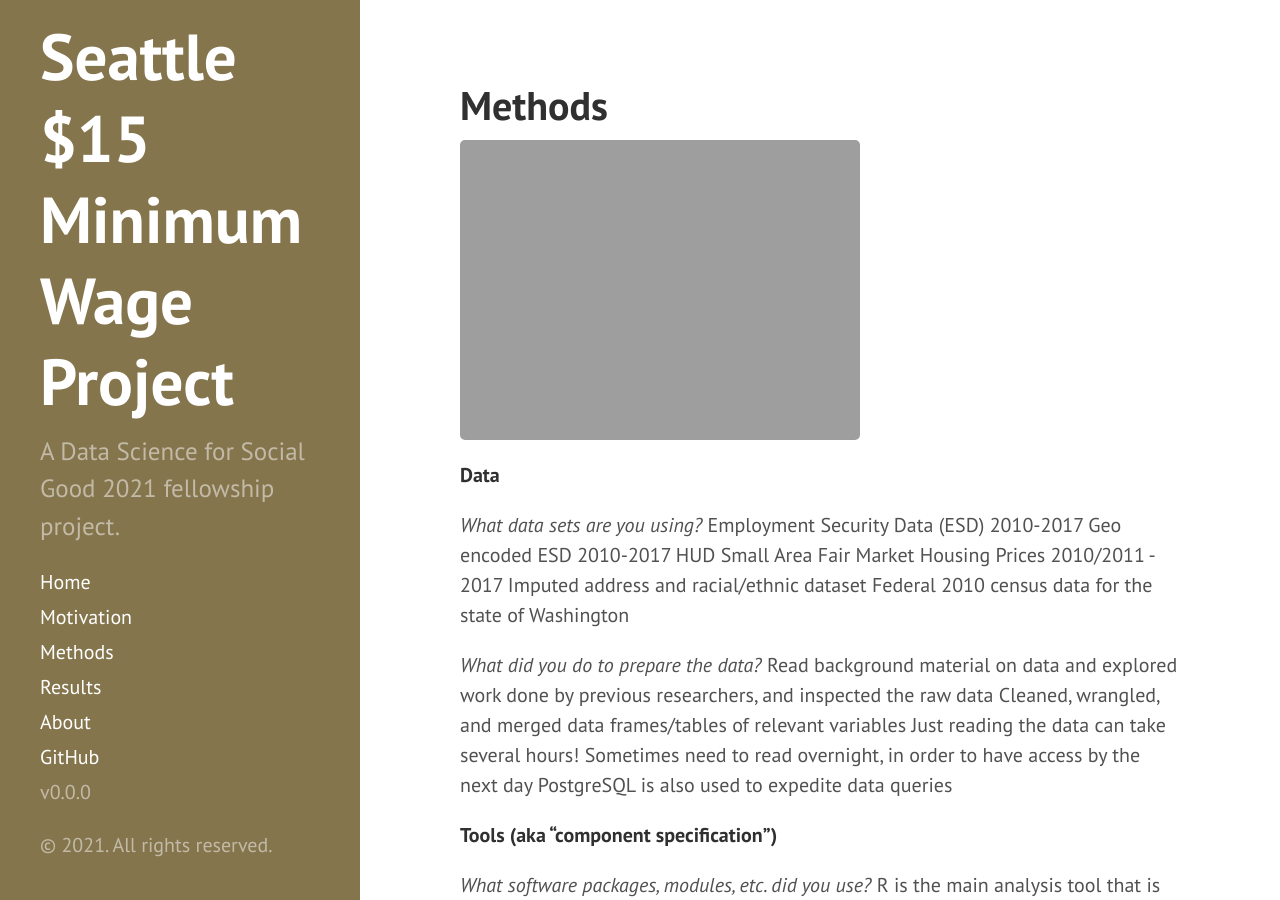
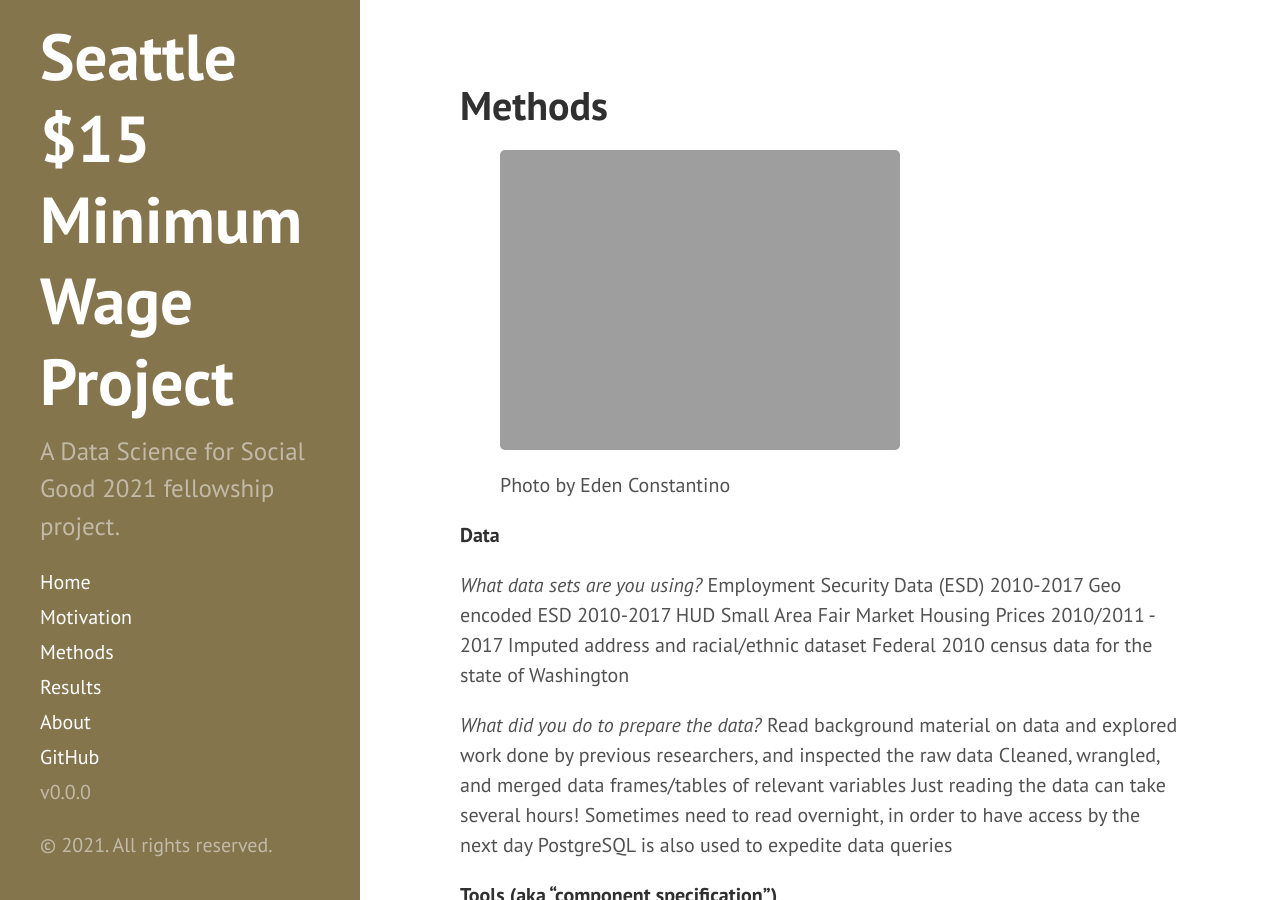
Before and after one commit to uwescience/MinWA, a Jekyll site: the page built from methods.md, in a window 1280 px wide and 900 px high. Built offline with Jekyll 4.4.1, drawn with Linux system fonts in a browser that asks for light colours.

```diff
--- a/methods.md
+++ b/methods.md
@@ -1,12 +1,11 @@
 ---
 layout: page
 title: Methods
-image:
-caption: Photo by Eden Constantino
 ---
-
+<figure>
 <img src="{{ site.url }}{{ site.baseurl }}/assets/img/methods.jpeg">
-
+<figcaption>Photo by Eden Constantino</figcaption>
+</figure>
 
 **Data**
 
```
